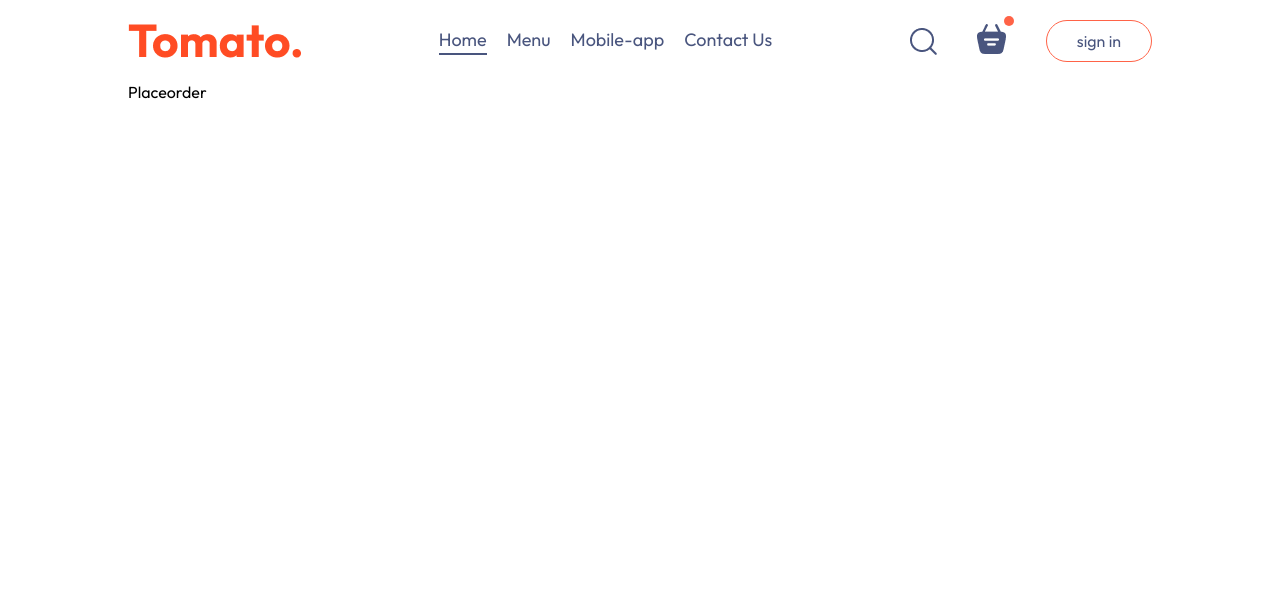
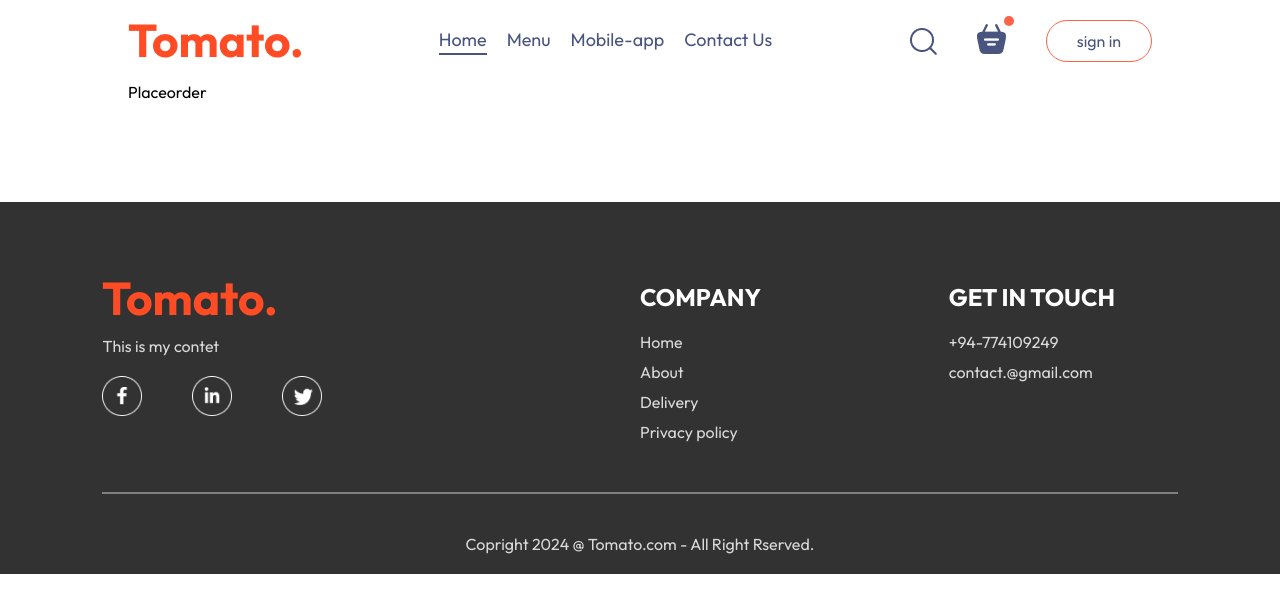
Before and after one commit to SajithAnuradha/Gift_Me, a React (Vite) app in the folder Frontend/: page /order in a window 1280 px wide. Shown: the top 612 px of the page. Built offline with nearby package versions, Linux system fonts and the light colour scheme.

Commit message:
Finished the Footer

```diff
--- a/Frontend/src/App.jsx
+++ b/Frontend/src/App.jsx
@@ -4,10 +4,11 @@
 import Home from './Pages/Home/Home'
 import Cart from './Pages/Cart/Cart'
 import Placeorder from './Pages/Placeorder/Placeorder'
-
+import Footer from './Components/Footer/Footer'
 
 function App() {
   return (
+    <>
     <div className='app'  >
       <Navbar />
       <Routes>
@@ -16,6 +17,8 @@
        <Route path='/order' element={<Placeorder/>}></Route>
       </Routes>
     </div>
+    <Footer/>
+    </>
   )
 }
 
--- a/Frontend/src/Components/Footer/Footer.css
+++ b/Frontend/src/Components/Footer/Footer.css
@@ -0,0 +1,57 @@
+.footer {
+    color: #d9d9d9;
+    background-color: #323232;
+    display: flex;
+    flex-direction: column;
+    align-items: center;
+    gap: 20px;
+    padding: 20px 8vw;
+    padding-top: 80PX;
+    margin-top: 100px
+}
+
+.footer-content {
+    width: 100%;
+    display: grid;
+    grid-template-columns: 2fr 1fr 1fr;
+    gap: 80px;
+}
+
+.footer-content-left,
+.footer-content-center,
+.footer-content-right {
+
+    display: flex;
+    flex-direction: column;
+    align-items: start;
+    gap: 20px;
+}
+
+.footer-content-left li,
+.footer-content-center li,
+.footer-content-right li {
+
+    list-style: none;
+    margin-bottom: 10px;
+    cursor: pointer;
+}
+
+
+.footer-content-center h2,
+.footer-content-right h2 {
+    color: white
+}
+
+.footer-social-icons img {
+    width: 40px;
+    margin-right: 50px;
+
+}
+
+.footer hr {
+    width: 100%;
+    height: 2px;
+    margin: 20px 0;
+    background-color: gray;
+    border: none;
+}
--- a/Frontend/src/Components/Footer/Footer.jsx
+++ b/Frontend/src/Components/Footer/Footer.jsx
@@ -1,8 +1,47 @@
 import React from 'react'
+import './Footer.css'
+import { assets } from '../../assets/assets'
 
 function Footer() {
   return (
-    <div>Footer</div>
+    <div className='footer' id='footer'>
+        <div className='footer-content'>
+            <div className="footer-content-left">
+                <img src={assets.logo} alt=''/>
+                <p>This is my contet</p>
+                <div className="footer-social-icons">
+                    <img src={assets.facebook_icon} alt="" />
+                    <img src={assets.linkedin_icon} alt="" />
+                    <img src={assets.twitter_icon} alt="" />
+                </div>
+            </div>
+             <div className="footer-content-center">
+                <h2>COMPANY</h2>
+                <ul>
+                    <li>Home</li>
+                    <li>About</li>
+                    <li>Delivery</li>
+                    <li>Privacy policy</li>
+                </ul>
+             </div>
+             <div className="footer-content-right">
+                <h2>GET IN TOUCH</h2>
+                <ul>
+                    <li>
+                        +94-774109249
+                    </li>
+                    <li>
+                        contact.@gmail.com
+                    </li>
+                </ul>
+
+                    </div>
+        </div>
+        <hr/>
+        <p className="footer-copyright">
+            Copright 2024 @ Tomato.com - All Right Rserved.
+        </p>
+    </div>
   )
 }
 
```
